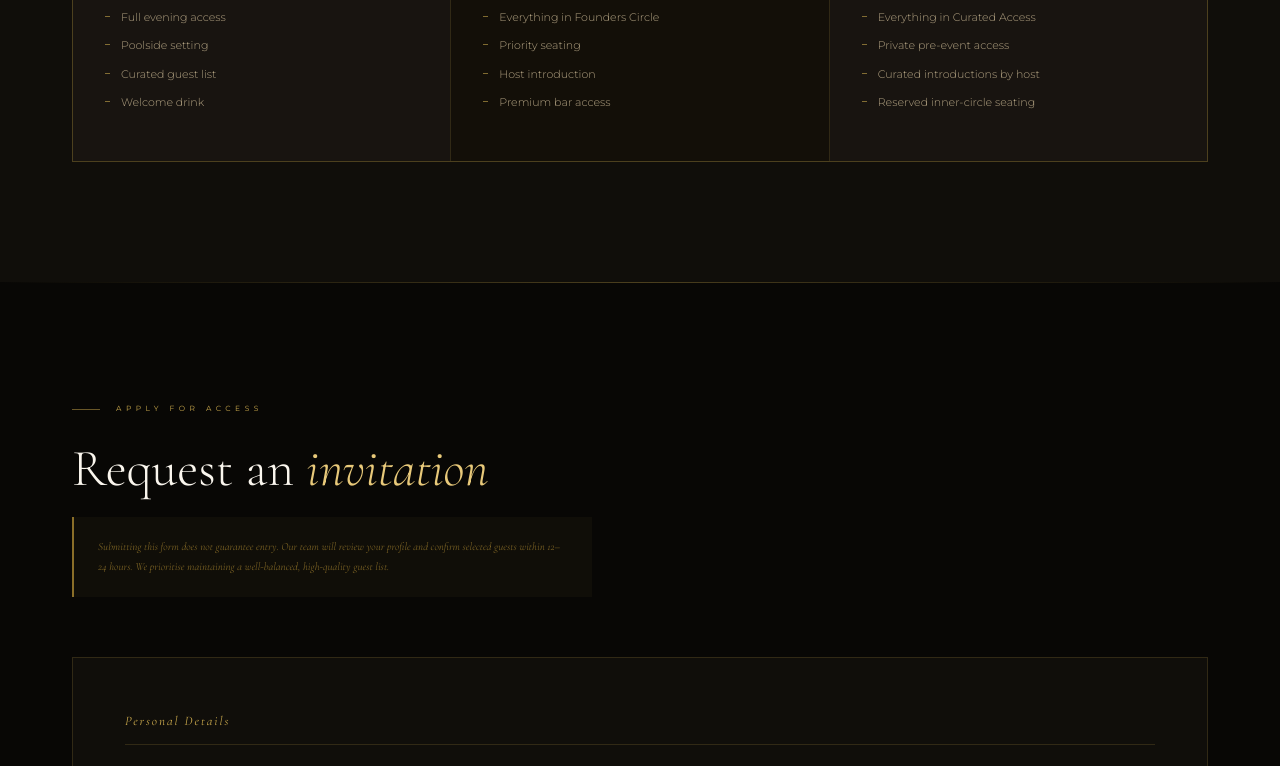
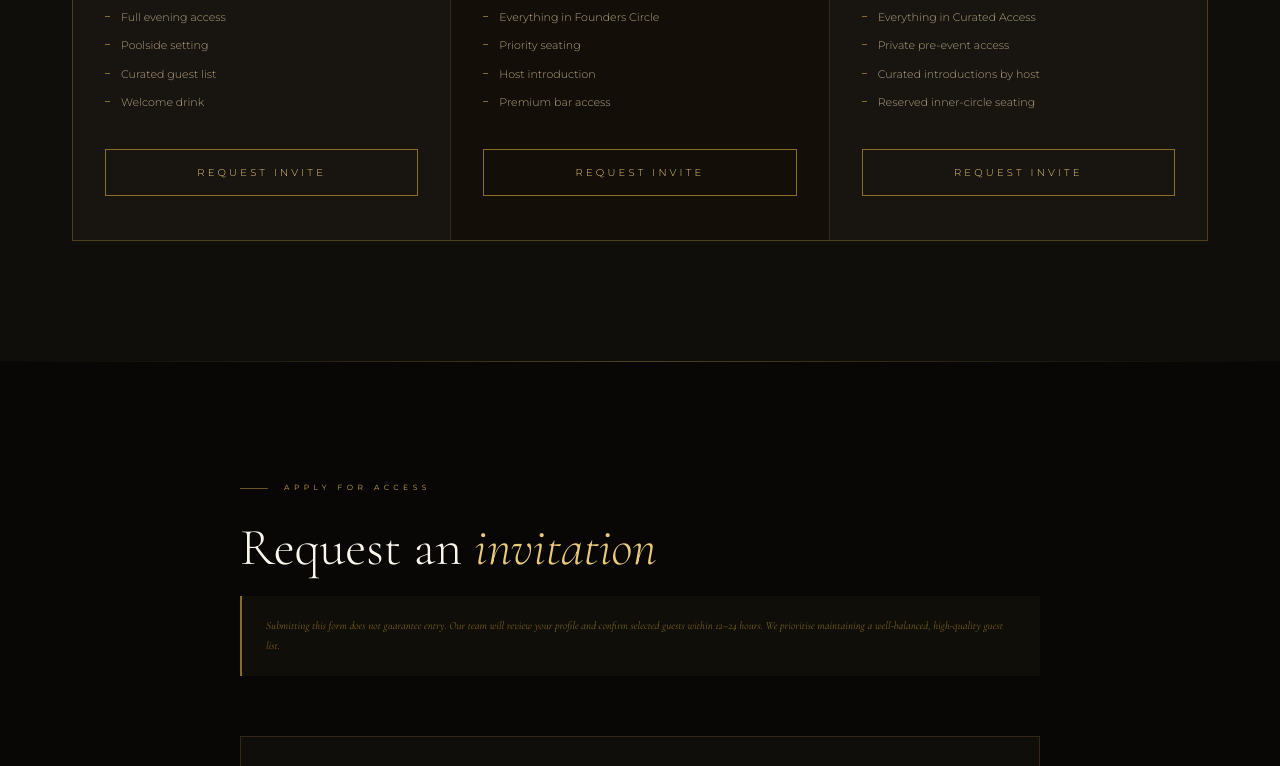
Before and after one commit to arpan-evita/pool-party-invitation, a plain HTML site: page index.html in a window 1280 px wide. Shown: the part 3262-4028 px from the top of the page. Drawn offline with nearby package versions, Linux system fonts and the light colour scheme.

Commit message:
Reduce form width and add Request Invite buttons to tier cards

```diff
--- a/index.html
+++ b/index.html
@@ -162,6 +162,7 @@
           <li>Curated guest list</li>
           <li>Welcome drink</li>
         </ul>
+        <a href="#apply" class="btn-ticket">Request Invite</a>
       </div>
       <div class="ticket-card featured">
         <div class="ticket-tier">Tier Two</div>
@@ -175,6 +176,7 @@
           <li>Host introduction</li>
           <li>Premium bar access</li>
         </ul>
+        <a href="#apply" class="btn-ticket">Request Invite</a>
       </div>
       <div class="ticket-card">
         <div class="ticket-tier">Tier Three</div>
@@ -188,6 +190,7 @@
           <li>Curated introductions by host</li>
           <li>Reserved inner-circle seating</li>
         </ul>
+        <a href="#apply" class="btn-ticket">Request Invite</a>
       </div>
     </div>
   </div>
--- a/style.css
+++ b/style.css
@@ -458,6 +458,27 @@ section { padding:120px 0; }
   line-height:1;
 }
 
+.btn-ticket {
+  display: block;
+  width: 100%;
+  padding: 14px;
+  margin-top: 32px;
+  background: transparent;
+  border: 1px solid var(--gold-dk);
+  color: var(--gold-lt);
+  text-align: center;
+  text-decoration: none;
+  font-size: 10px;
+  letter-spacing: 0.2rem;
+  text-transform: uppercase;
+  transition: all 0.3s ease;
+}
+
+.btn-ticket:hover {
+  background: var(--gold-dk);
+  color: var(--black);
+}
+
 .ticket-price-note {
   font-size:9px;
   color:var(--gold-dk);
@@ -499,8 +520,8 @@ section { padding:120px 0; }
 .form-section { background:var(--black); }
 
 .form-intro {
-  max-width:520px;
-  margin-bottom:60px;
+  max-width: 800px;
+  margin: 0 auto 60px;
 }
 
 .form-disclaimer {
@@ -520,6 +541,8 @@ section { padding:120px 0; }
   background:var(--black2);
   border:1px solid var(--border);
   padding:52px;
+  max-width: 800px;
+  margin: 0 auto;
 }
 
 .form-row {
```
